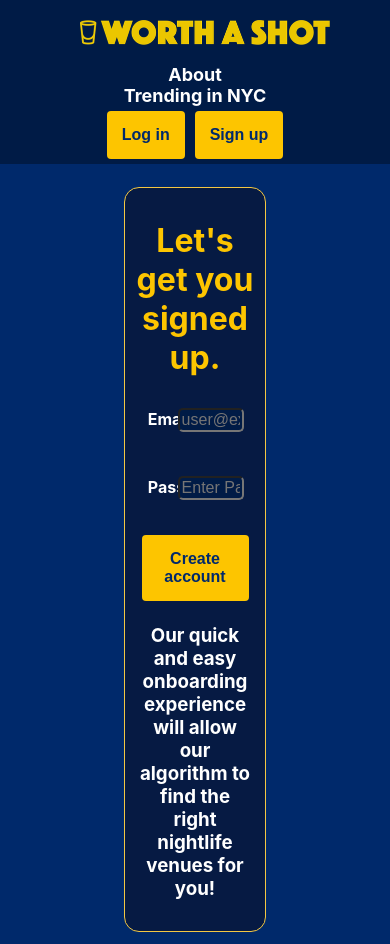
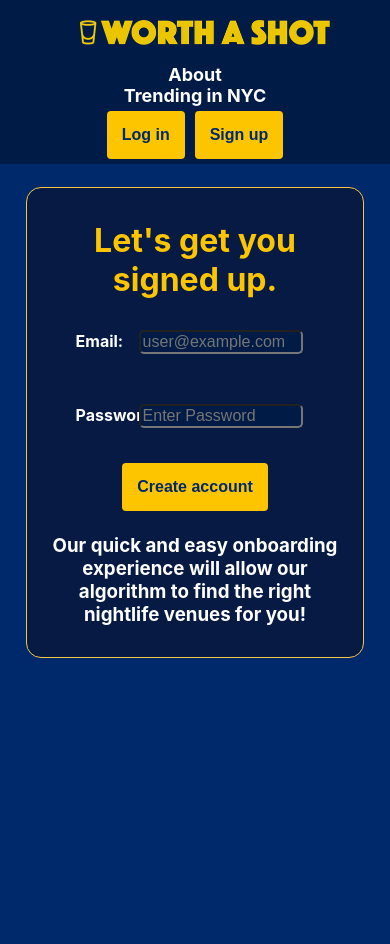
Before and after one commit to EmaleeSoto/capstone-worth-a-shot, a React (Create React App) app in the folder front-end/: page /sign-up in a window 390 px wide. After the commit the page ends 844 px from the top, so only its background shows below. Built offline with nearby package versions, Linux system fonts and the light colour scheme; no server answers.

Commit message:
added mobile view to login and sign up pages

```diff
--- a/front-end/src/Components/UserSignIn.css
+++ b/front-end/src/Components/UserSignIn.css
@@ -33,3 +33,15 @@
   cursor: pointer;
   text-decoration: underline;
 }
+
+@media screen and (max-width: 1024px) {
+  .sign-in-section-container {
+    width: 50%;
+  }
+}
+
+@media screen and (max-width: 690px) {
+  .sign-in-section-container {
+    width: 80%;
+  }
+}
--- a/front-end/src/Components/UserSignUp.css
+++ b/front-end/src/Components/UserSignUp.css
@@ -5,9 +5,9 @@
 }
 
 .sign-up-container {
-  border: 1px solid #F3C743;
+  border: 1px solid #f3c743;
   border-radius: 15px;
-  background-color: #061A43;
+  background-color: #061a43;
   width: 30%;
   padding: 3%;
   margin: 3%;
@@ -29,3 +29,15 @@
   margin-left: 7%;
   margin-right: 7%;
 }
+
+@media screen and (max-width: 1024px) {
+  .sign-up-container {
+    width: 50%;
+  }
+}
+
+@media screen and (max-width: 690px) {
+  .sign-up-container {
+    width: 80%;
+  }
+}
```
